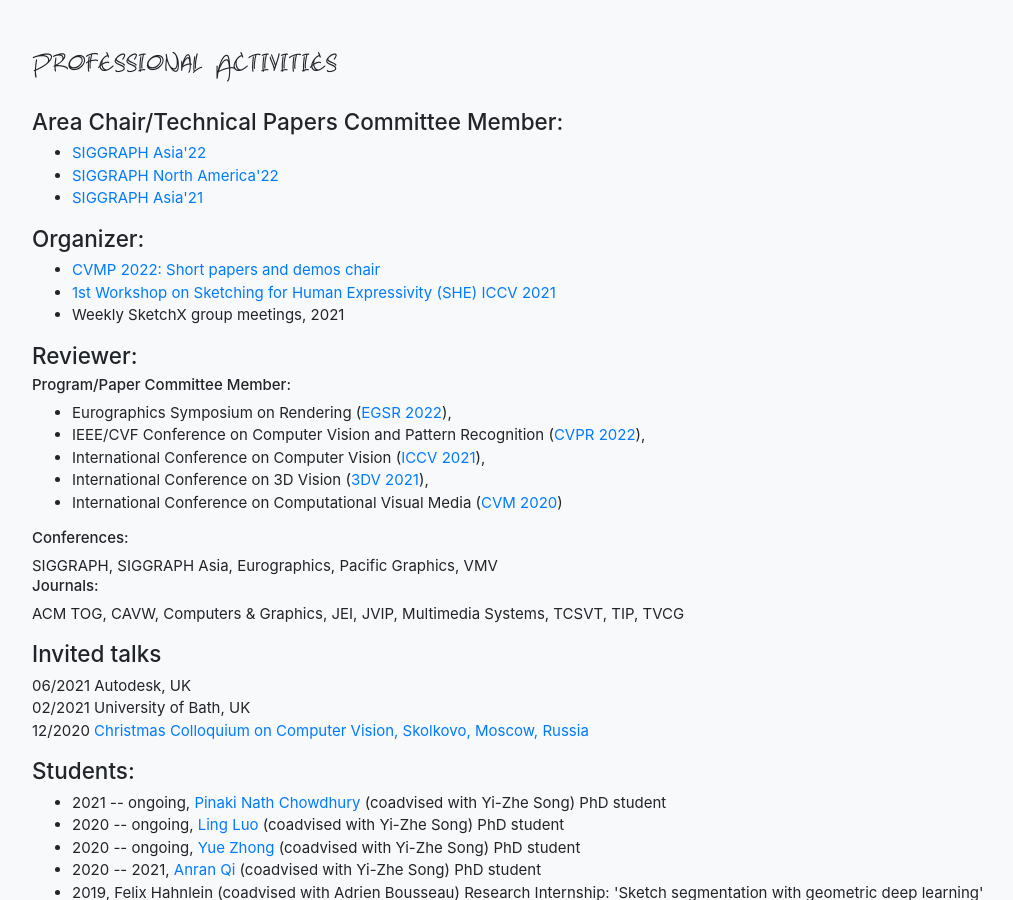
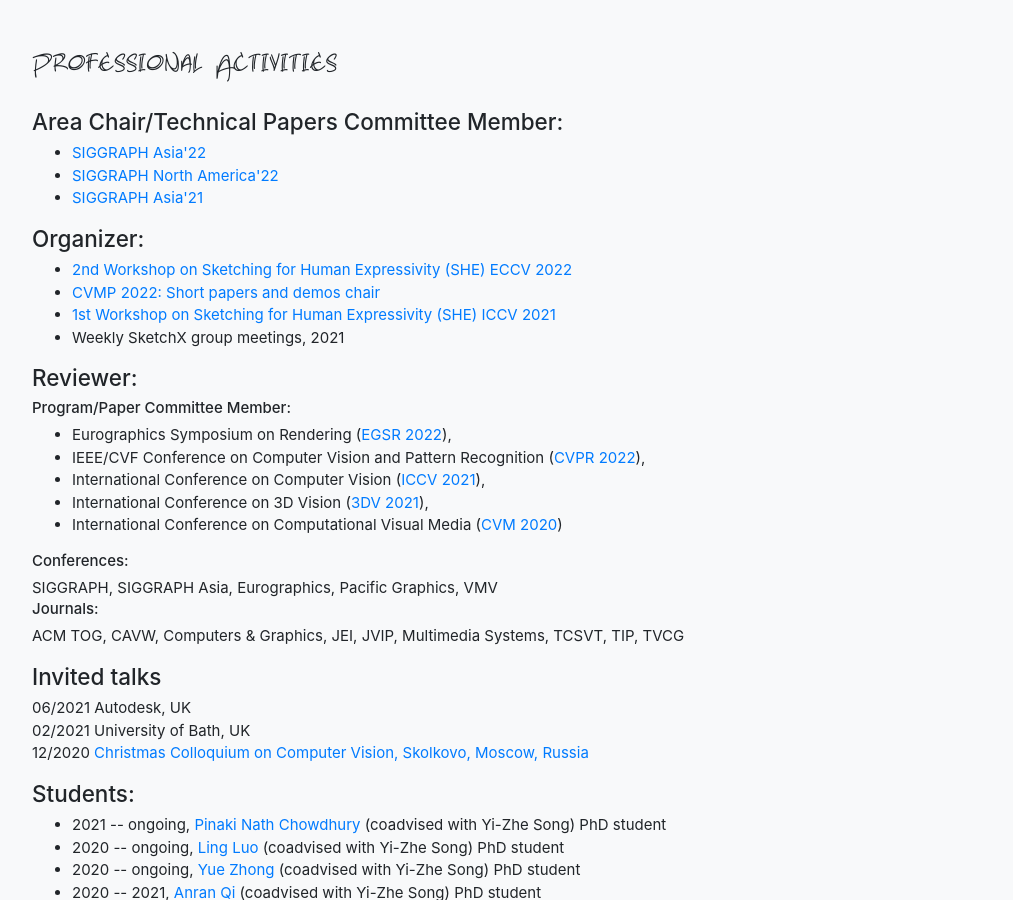
Before and after one commit to ygryadit/ygryadit.github.io, a Jekyll site: the page built from index.md, in a window 1280 px wide and 900 px high, scrolled down 5738 px. Shown: the whole window, without its empty margins (53-1066 px from the left). Built offline with Jekyll 4.4.1, drawn with Linux system fonts in a browser that asks for light colours.

Commit message:
she eccv

```diff
--- a/index.md
+++ b/index.md
@@ -548,6 +548,7 @@
 			<p>
 				<h4>Organizer:</h4>
                 <ul>
+				<li><a href="https://she-workshop.github.io/"> 2nd Workshop on Sketching for Human Expressivity (SHE) ECCV 2022 </a></li>
 				<li><a href=""> CVMP 2022: Short papers and demos chair </a></li>
                 <li><a href="https://she-workshop.github.io/"> 1st Workshop on Sketching for Human Expressivity (SHE) ICCV 2021 </a></li>
 				<li> Weekly SketchX group meetings, 2021 </li>
```
